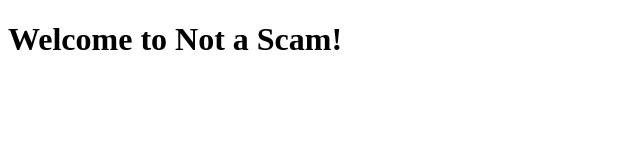
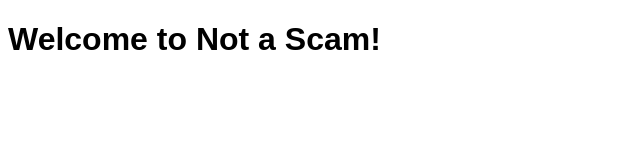
Before and after one commit to MiniSowgro/javelin-web-hq, a plain HTML site: page index.html in a window 1280 px wide. Shown: the whole page, without its empty margins (0-640 px from the left). Drawn offline with Linux system fonts and the light colour scheme.

Commit message:
Update Main.css
Added sans-serif

```diff
--- a/Main.css
+++ b/Main.css
@@ -1,5 +1,5 @@
 h1 {
 
-  font-family:"Arial",
+  font-family: "Arial" , sans-serif;
 
 }
```
